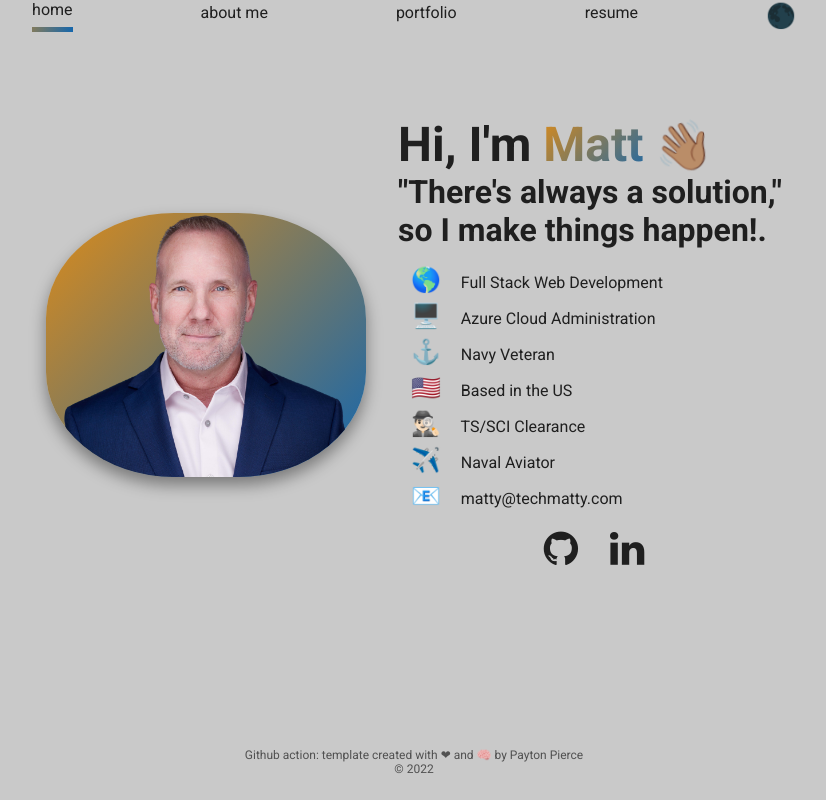
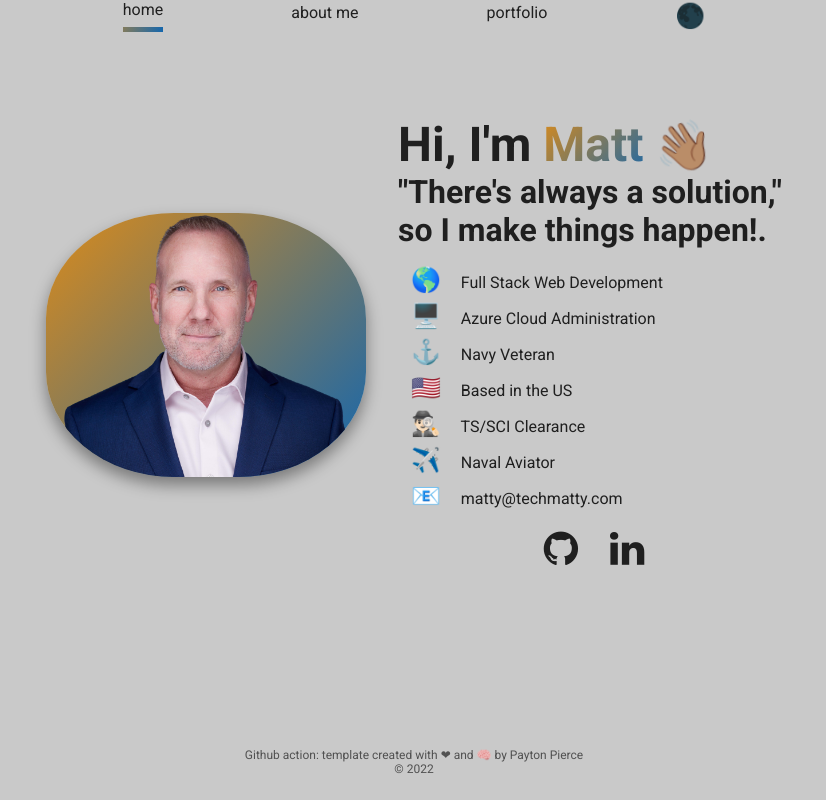
Before and after one commit to TheyCallMeMattyD/personalportfolio, a React (Create React App) app: page / in a window 1280 px wide. Shown: the whole page, without its empty margins (226-1052 px from the left). Built offline with nearby package versions, Linux system fonts and the light colour scheme; the HTML template or start-up script is replaced by a standard one.

Commit message:
remove resume

```diff
--- a/src/components/Navbar.js
+++ b/src/components/Navbar.js
@@ -20,11 +20,6 @@ const links = [
         name: 'Portfolio',
         to: '/portfolio',
         active: 'portfolio'
-    },
-    {
-        name: 'Resume',
-        to: '/resume',
-        active: 'resume'
     },
 ]
 
```
